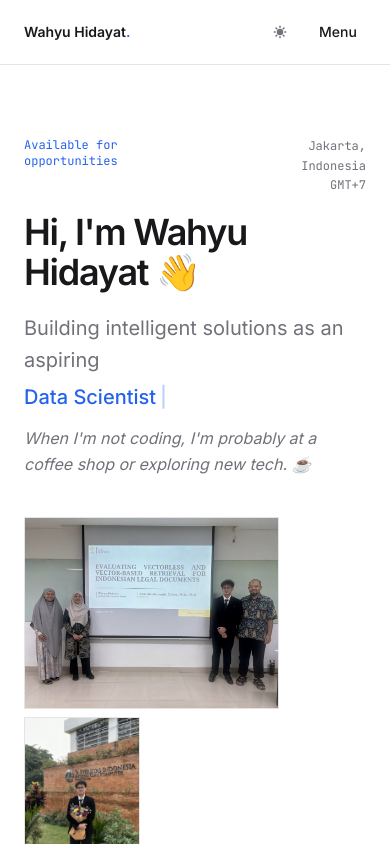
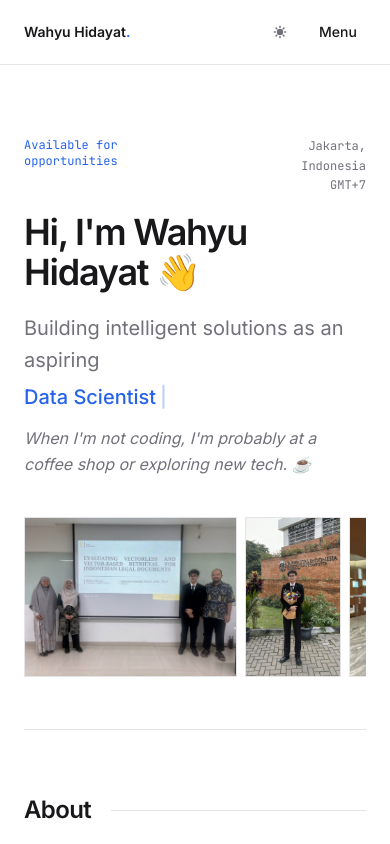
Before and after one commit to wahyuhiddayat/wahyuht, a Next.js app: page / in a window 390 px wide. Shown: the top 844 px of the page. Built offline with nearby package versions, Linux system fonts and the light colour scheme.

Commit message:
fix: make hero photo row horizontally scrollable to stop awkward mobile wrapping

```diff
--- a/src/components/sections/HeroSection.tsx
+++ b/src/components/sections/HeroSection.tsx
@@ -42,7 +42,7 @@ export default function HeroSection() {
         </p>
       </div>
 
-      <div className="flex flex-wrap items-start gap-2 sm:gap-3">
+      <div className="flex items-start gap-2 sm:gap-3 overflow-x-auto pb-1">
         {PHOTOS.map((photo) => (
           <Image
             key={photo.src}
@@ -52,7 +52,7 @@ export default function HeroSection() {
             height={photo.height}
             loading="eager"
             quality={90}
-            className="h-48 sm:h-56 lg:h-64 w-auto border border-hairline bg-hairline/20"
+            className="h-40 sm:h-56 lg:h-64 w-auto shrink-0 border border-hairline bg-hairline/20"
           />
         ))}
       </div>
```
